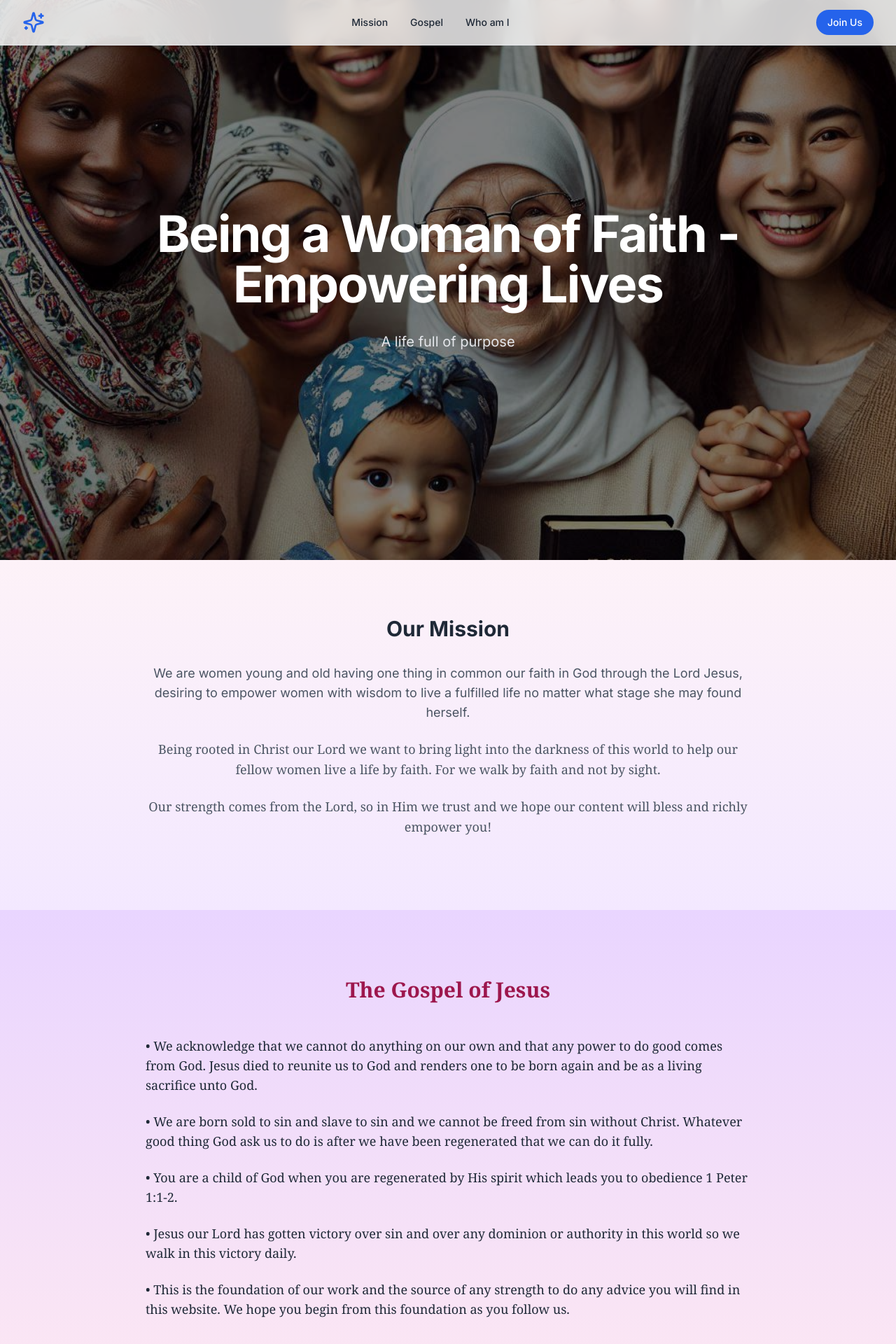
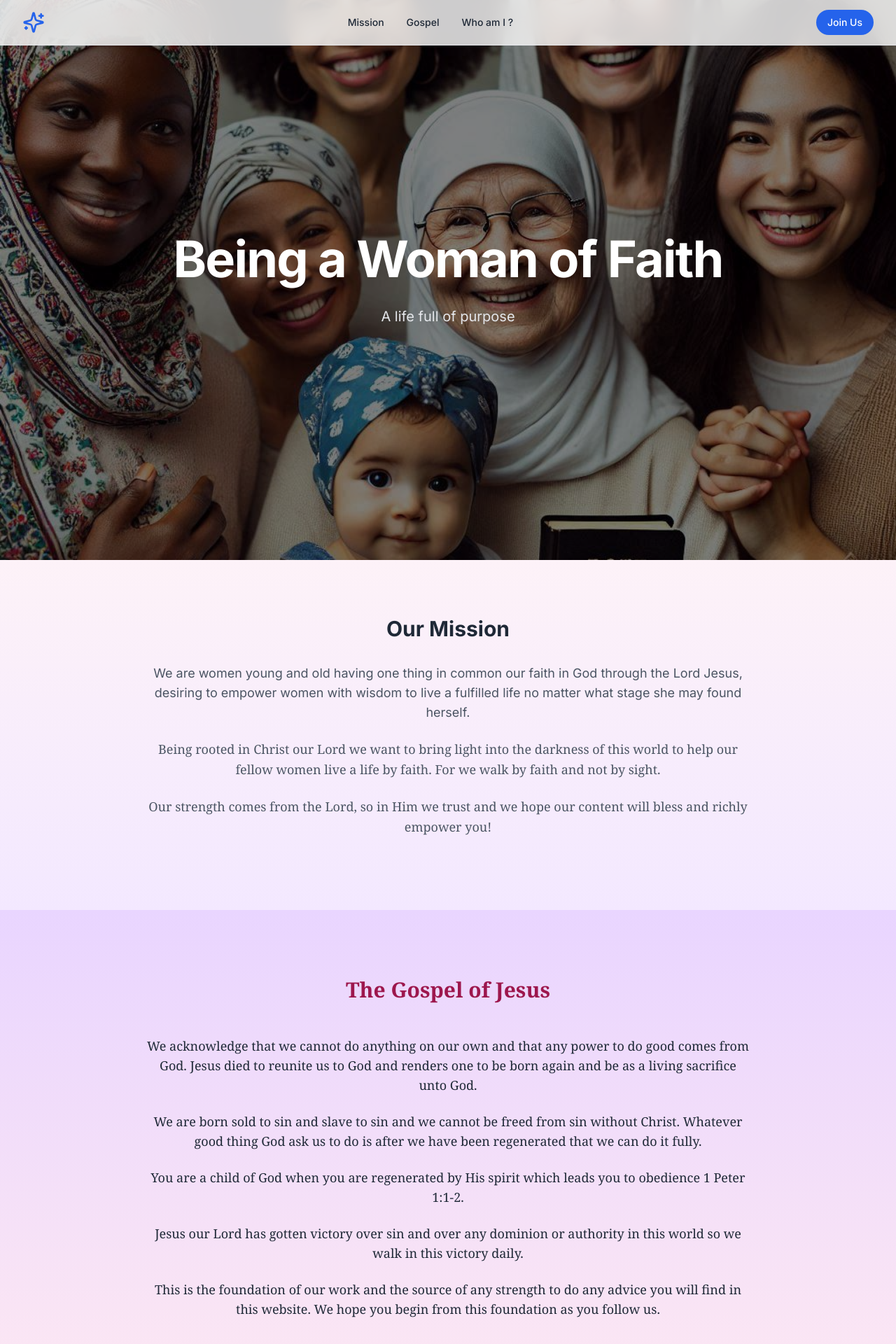
Before and after one commit to sonafouo/Being-a-Woman-of-Faith, a Next.js app in the folder frontend/: page / in a window 1280 px wide. Shown: the top 1920 px of the page at 70% size. Built offline with nearby package versions, Linux system fonts and the light colour scheme.

Commit message:
Center gospel section

```diff
--- a/frontend/src/app/page.tsx
+++ b/frontend/src/app/page.tsx
@@ -197,7 +197,7 @@ export default function Home() {
                 onClick={(e) => { e.preventDefault(); smoothScroll('categories'); }}
                 className="text-sm font-medium hover:text-blue-600 transition-colors"
               >
-                Who am I
+                Who am I ?
               </a>
 
 
@@ -230,7 +230,7 @@ export default function Home() {
               transition={{ duration: 0.8 }}
               className="text-5xl md:text-7xl font-bold tracking-tight text-white"
             >
-              Being a Woman of Faith - Empowering Lives
+              Being a Woman of Faith
             </MotionH1>
             <MotionP
               initial={{ opacity: 0, y: 20 }}
@@ -274,32 +274,31 @@ export default function Home() {
       <section id="gospel" className="py-24 bg-gradient-to-b from-purple-200 to-pink-100 font-serif">
         <div className="max-w-4xl mx-auto px-4">
           <MotionH1 className="text-3xl font-bold mb-12 text-center text-pink-800">The Gospel of Jesus</MotionH1>
-          <div className="space-y-6 text-lg text-gray-800">
+          <div className="space-y-6 text-lg text-gray-800 text-center">
             <p>
-              • We acknowledge that we cannot do anything on our own and that
+              We acknowledge that we cannot do anything on our own and that
               any power to do good comes from God. Jesus died to reunite us to
               God and renders one to be born again and be as a living sacrifice
               unto God.
             </p>
             <p>
-              • We are born sold to sin and slave to sin and we cannot be freed
+              We are born sold to sin and slave to sin and we cannot be freed
               from sin without Christ. Whatever good thing God ask us to do is
               after we have been regenerated that we can do it fully.
             </p>
             <p>
-              • You are a child of God when you are regenerated by His spirit
+              You are a child of God when you are regenerated by His spirit
               which leads you to obedience 1 Peter 1:1-2.
             </p>
             <p>
-              • Jesus our Lord has gotten victory over sin and over any dominion
+              Jesus our Lord has gotten victory over sin and over any dominion
               or authority in this world so we walk in this victory daily.
             </p>
             <p>
-              • This is the foundation of our work and the source of any
+              This is the foundation of our work and the source of any
               strength to do any advice you will find in this website. We hope
               you begin from this foundation as you follow us.
             </p>
-
           </div>
         </div>
       </section>
```
